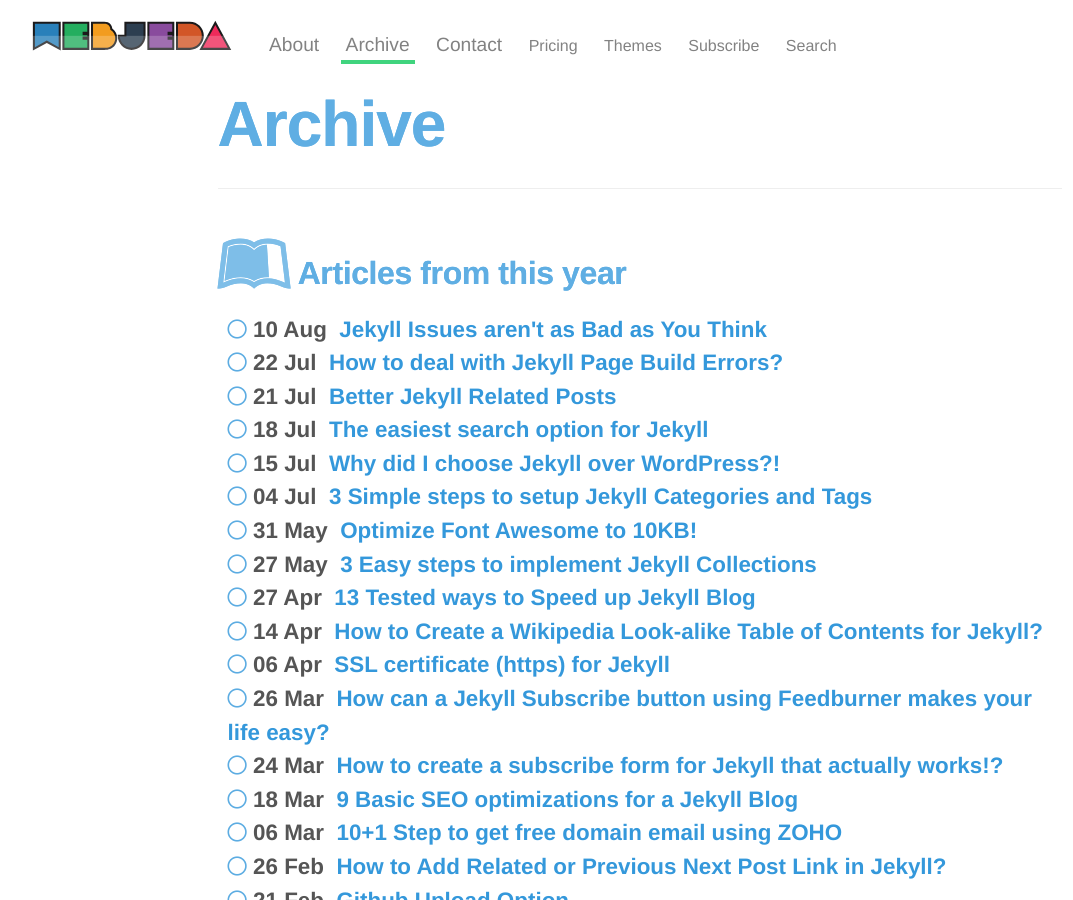
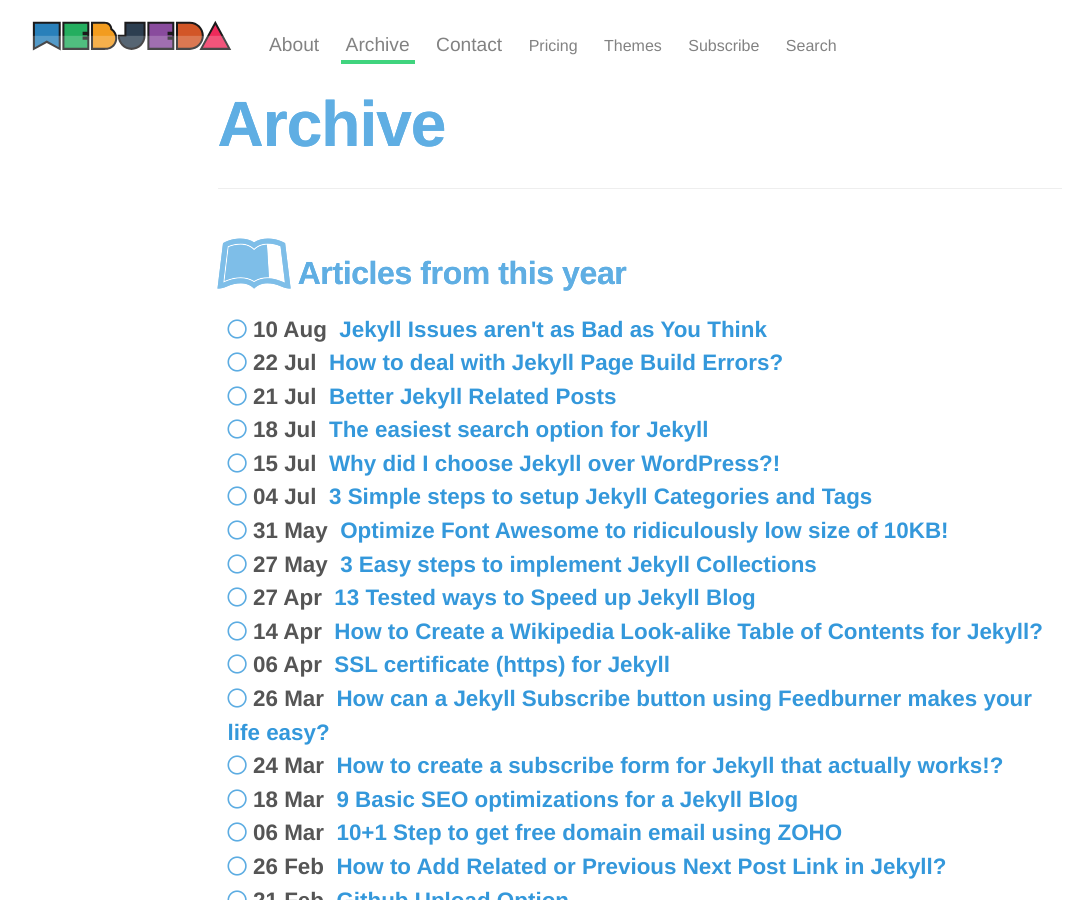
Before and after one commit to virtualous/blog-v3, a Jekyll site: the page built from _pages/archive.md, in a window 1280 px wide and 900 px high. Shown: the whole window, without its empty margins (0-1073 px from the left). Built offline with Jekyll 4.4.1, drawn with Linux system fonts in a browser that asks for light colours.

Commit message:
no message

```diff
--- a/_posts/2016-05-31-optimize-fontawesome.md
+++ b/_posts/2016-05-31-optimize-fontawesome.md
@@ -1,5 +1,5 @@
 ---
-title: Optimize Font Awesome to 10KB!
+title: Optimize Font Awesome to ridiculously low size of 10KB!
 desc: Font Awesome is a huge css file. We can optimize it for only used cases and trim it down to just 10KB! Use this method to reduce the size of font awesome.
 keywords:
 author: sharathdt
```
